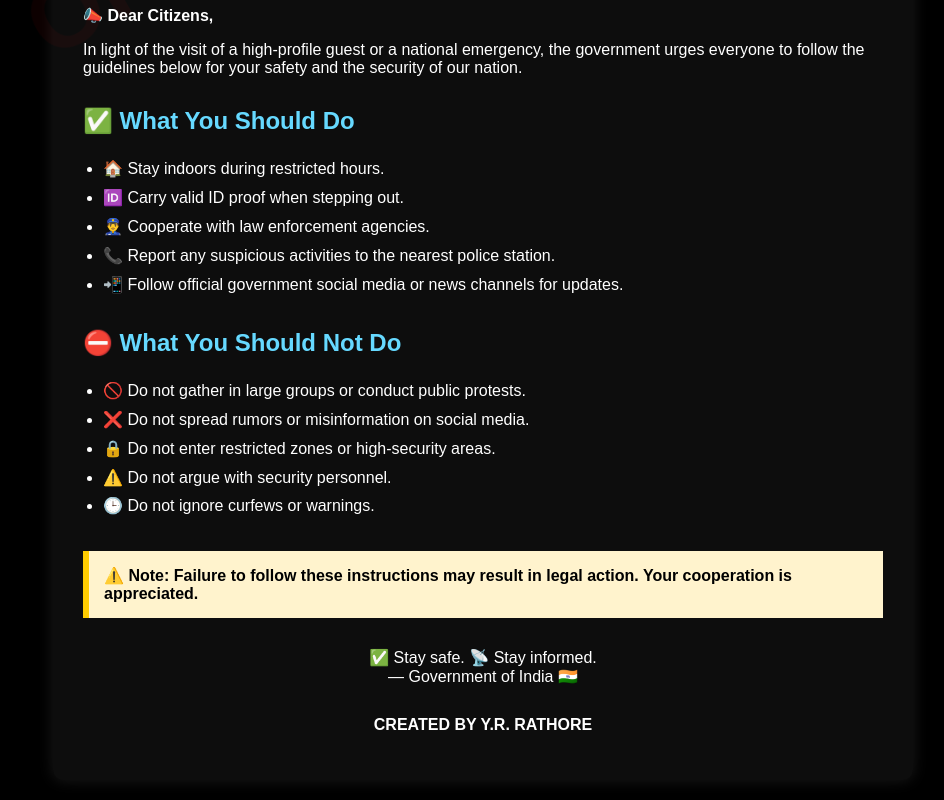
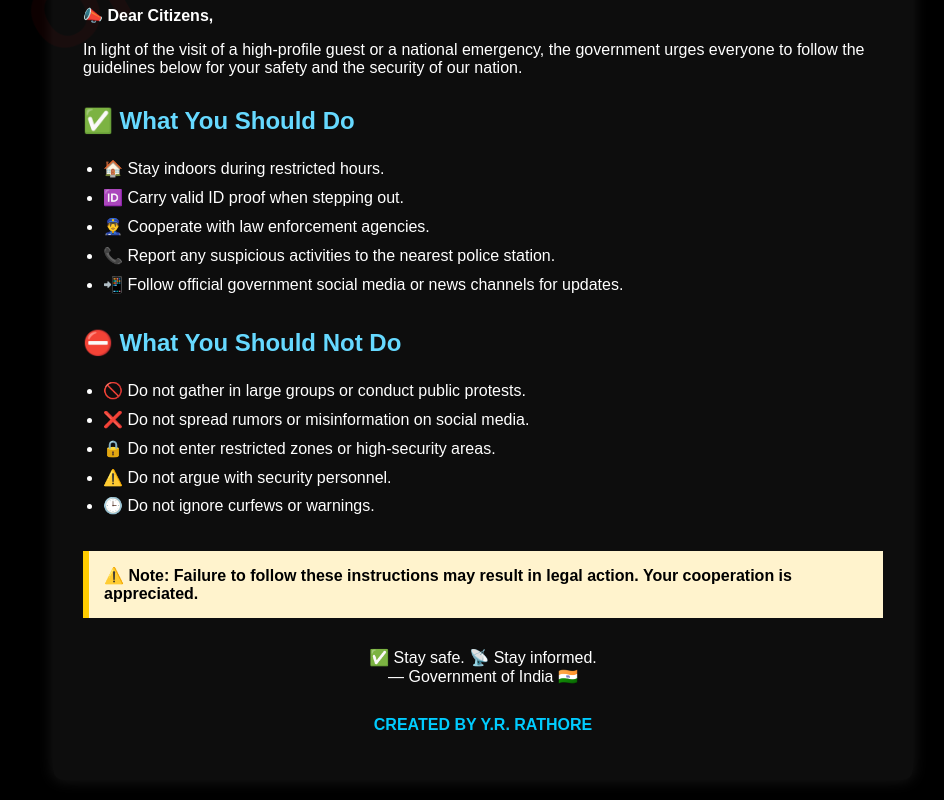
Before and after one commit to YASHRAJSINGHRATHORE123/-Government-Advisory, a plain HTML site: page advisory/index.html in a window 1280 px wide. Shown: the part 628-1428 px from the top of the page, without its empty margins (157-1101 px from the left). Drawn offline with Linux system fonts and the light colour scheme.

Commit message:
Update index.html

```diff
--- a/advisory/index.html
+++ b/advisory/index.html
@@ -179,10 +179,18 @@
       </div>
     </main>
 
-    <footer>
-      <p>✅ Stay safe. 📡 Stay informed.<br>— Government of India 🇮🇳</p>
-      <p><b>CREATED BY Y.R. RATHORE</b></p>
-    </footer>
+   <footer>
+  <p>✅ Stay safe. 📡 Stay informed.<br>— Government of India 🇮🇳</p>
+  <p>
+    <b>
+      <a href="https://www.linkedin.com/in/yashraj-singh-rathore/"
+         target="_blank"
+         style="color: #00ccff; text-decoration: none;">
+         CREATED BY Y.R. RATHORE
+      </a>
+    </b>
+  </p>
+</footer>
   </div>
 
 </body>
```
